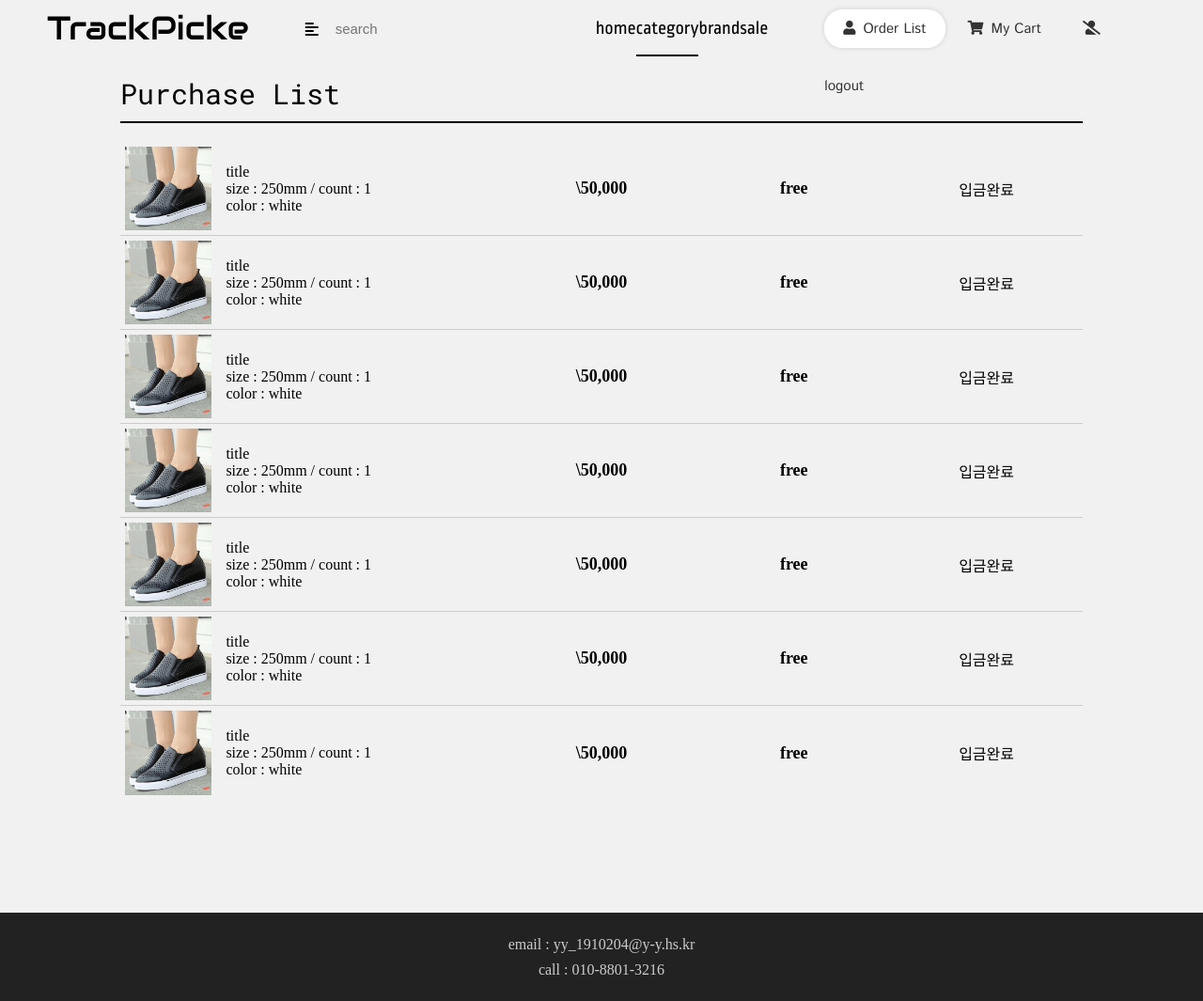
After one commit to seolbee/shopping, a PHP site: page /A_Module3/profile.html in a window 1280 px wide. The commit adds this page. Shown: the whole page at 94% size. Run offline with PHP 8.4, Linux system fonts and the light colour scheme.

Commit message:
디자인 거의 다 완성

```diff
--- /dev/null
+++ b/A_Module3/profile.html
@@ -0,0 +1,180 @@
+<!DOCTYPE html>
+<html lang="ko">
+
+<head>
+    <meta charset="UTF-8">
+    <meta name="viewport" content="width=device-width, initial-scale=1.0">
+    <meta http-equiv="X-UA-Compatible" content="ie=edge">
+    <link href="https://fonts.googleapis.com/css?family=Audiowide|Gothic+A1|Istok+Web|Ropa+Sans&display=swap"
+        rel="stylesheet">
+    <link href="https://fonts.googleapis.com/css?family=Roboto+Mono&display=swap" rel="stylesheet">
+    <link href="https://fonts.googleapis.com/css?family=PT+Sans&display=swap" rel="stylesheet">
+    <link href="https://fonts.googleapis.com/css?family=Work+Sans&display=swap" rel="stylesheet">
+    <link rel="stylesheet" href="style.css">
+    <link rel="stylesheet" href="fontawesome-free-5.11.2-web/css/all.min.css">
+    <script src="js/script.js"></script>
+    <title>Document</title>
+</head>
+
+<body>
+    <header>
+        <div class="left">
+            <div class="logo">
+                <a href="index.html">TrackPicke</a>
+            </div>
+            <form class="search" action="" method="">
+                <i class="fas fa-align-left"></i>
+                <input type="text" name="search" id="search" placeholder="search">
+                <button><i class="fas fa-search"></i></button>
+            </form>
+        </div>
+        <ul class="center">
+            <li><a href="index.html">home</a></li>
+            <li class="active"><a href="all.html">category</a></li>
+            <li><a href="brand.html">brand</a></li>
+            <li><a href="sale.html">sale</a></li>
+        </ul>
+        <div class="right">
+            <div class="proflie">
+                <!-- <a href="login.html" class="btn"><i class="fas fa-sign-in-alt"></i>sign in</a>
+                <a href="register.html" class="btn"><i class="fas fa-user-plus"></i>sign up</a> -->
+                <a href="register.html" class="btn active"><i class="fas fa-user"></i>Order List</a>
+                <a href="cart.html" class="btn"><i class="fas fa-shopping-cart"></i>My Cart</a>
+                <a href="logout.html" class="btn"><i class="fas fa-user-slash"></i>logout</a>
+            </div>
+        </div>
+    </header>
+    <section id="main">
+        <div class="proflie_page">
+            <p class="sub_title">Purchase List</p>
+            <div class="order">
+                <div class="order_box">
+                    <img src="img/slip-on4.jpg" alt="img">
+                    <div class="p_box">
+                        <p>title</p>
+                        <p>size : 250mm / count : 1</p>
+                        <p>color : white</p>
+                    </div>
+                    <div class="current">
+                        <p class="strong">\50,000</p>
+                    </div>
+                    <div class="delivery">
+                        <p class="strong">free</p>
+                    </div>
+                    <div class="delivery_current">
+                        <p>입금완료</p>
+                    </div>
+                </div>
+                <div class="order_box">
+                    <img src="img/slip-on4.jpg" alt="img">
+                    <div class="p_box">
+                        <p>title</p>
+                        <p>size : 250mm / count : 1</p>
+                        <p>color : white</p>
+                    </div>
+                    <div class="current">
+                        <p class="strong">\50,000</p>
+                    </div>
+                    <div class="delivery">
+                        <p class="strong">free</p>
+                    </div>
+                    <div class="delivery_current">
+                        <p>입금완료</p>
+                    </div>
+                </div>
+                <div class="order_box">
+                    <img src="img/slip-on4.jpg" alt="img">
+                    <div class="p_box">
+                        <p>title</p>
+                        <p>size : 250mm / count : 1</p>
+                        <p>color : white</p>
+                    </div>
+                    <div class="current">
+                        <p class="strong">\50,000</p>
+                    </div>
+                    <div class="delivery">
+                        <p class="strong">free</p>
+                    </div>
+                    <div class="delivery_current">
+                        <p>입금완료</p>
+                    </div>
+                </div>
+                <div class="order_box">
+                    <img src="img/slip-on4.jpg" alt="img">
+                    <div class="p_box">
+                        <p>title</p>
+                        <p>size : 250mm / count : 1</p>
+                        <p>color : white</p>
+                    </div>
+                    <div class="current">
+                        <p class="strong">\50,000</p>
+                    </div>
+                    <div class="delivery">
+                        <p class="strong">free</p>
+                    </div>
+                    <div class="delivery_current">
+                        <p>입금완료</p>
+                    </div>
+                </div>
+                <div class="order_box">
+                    <img src="img/slip-on4.jpg" alt="img">
+                    <div class="p_box">
+                        <p>title</p>
+                        <p>size : 250mm / count : 1</p>
+                        <p>color : white</p>
+                    </div>
+                    <div class="current">
+                        <p class="strong">\50,000</p>
+                    </div>
+                    <div class="delivery">
+                        <p class="strong">free</p>
+                    </div>
+                    <div class="delivery_current">
+                        <p>입금완료</p>
+                    </div>
+                </div>
+                <div class="order_box">
+                    <img src="img/slip-on4.jpg" alt="img">
+                    <div class="p_box">
+                        <p>title</p>
+                        <p>size : 250mm / count : 1</p>
+                        <p>color : white</p>
+                    </div>
+                    <div class="current">
+                        <p class="strong">\50,000</p>
+                    </div>
+                    <div class="delivery">
+                        <p class="strong">free</p>
+                    </div>
+                    <div class="delivery_current">
+                        <p>입금완료</p>
+                    </div>
+                </div>
+                <div class="order_box">
+                    <img src="img/slip-on4.jpg" alt="img">
+                    <div class="p_box">
+                        <p>title</p>
+                        <p>size : 250mm / count : 1</p>
+                        <p>color : white</p>
+                    </div>
+                    <div class="current">
+                        <p class="strong">\50,000</p>
+                    </div>
+                    <div class="delivery">
+                        <p class="strong">free</p>
+                    </div>
+                    <div class="delivery_current">
+                        <p>입금완료</p>
+                    </div>
+                </div>
+
+            </div>
+        </div>
+    </section>
+    <footer>
+        email : yy_1910204@y-y.hs.kr<br>
+        call : 010-8801-3216
+    </footer>
+</body>
+
+</html>
--- a/A_Module3/style.css
+++ b/A_Module3/style.css
@@ -50,7 +50,6 @@ header > div, ul{
 }
 
 .left {
-    flex: 1;
     justify-content: flex-start;
 }
 
@@ -127,7 +126,6 @@ a.active, .search:hover, form.active, label.active{
 }
 
 .right{
-    flex: 1;
     justify-content: flex-end;
 }
 
@@ -1061,3 +1030,79 @@ div > span{
 .margin_box > span{
     font-size: 15px;
 }
+
+#all{
+    display: none;
+}
+
+.check_box{
+    display : flex;
+    justify-content: end;
+}
+
+.cash_receipt{
+    display: none;
+}
+
+#company_number{
+    display: none;
+}
+
+input[type="checkbox"]{
+    display: none;
+}
+
+label.check_box{
+    background-color: #fff;
+    width: 15px;
+    height: 15px;
+    border: 1px solid #ccc;
+    border-radius: 3px;
+}
+
+.check > label > i{
+    display: none;
+}
+
+.proflie_page{
+    width: 80%;
+    margin: auto;
+    padding-bottom: 100px;
+}
+
+.proflie_page > .sub_title{
+    border-bottom: 2px solid #000;
+    padding-top: 20px;
+    padding-bottom: 10px;
+}
+
+.order{
+    display: grid;
+    grid-auto-rows: 100px;
+    padding: 20px 0;
+}
+
+.order_box{
+    display: grid;
+    grid-template-columns: 10% 30% 20% 20% 20%;
+    border-bottom: 1px solid #ccc;
+}
+
+.order_box > img{
+    width: 90%;
+    height: 90%;
+    margin: auto;
+}
+
+.order_box > .p_box{
+    padding-left: 10px;
+    margin: auto 0;
+}
+
+.delivery_current{
+    margin: auto;
+}
+
+.order_box:last-child{
+    border: none;
+}
```
Also changed, not shown: other parts of A_Module3/style.css (+29 -58 lines), A_Module3/all.html (+15 -25 lines), A_Module3/brand.html (+5 -20 lines), A_Module3/cart.html (+6 -3 lines), A_Module3/index.html (+0 -12 lines), A_Module3/js/cart.js (+34 -11 lines), A_Module3/js/purchase.js (added, +51 -0 lines), A_Module3/purchase.html (+10 -8 lines), A_Module3/sale.html (+9 -9 lines).
